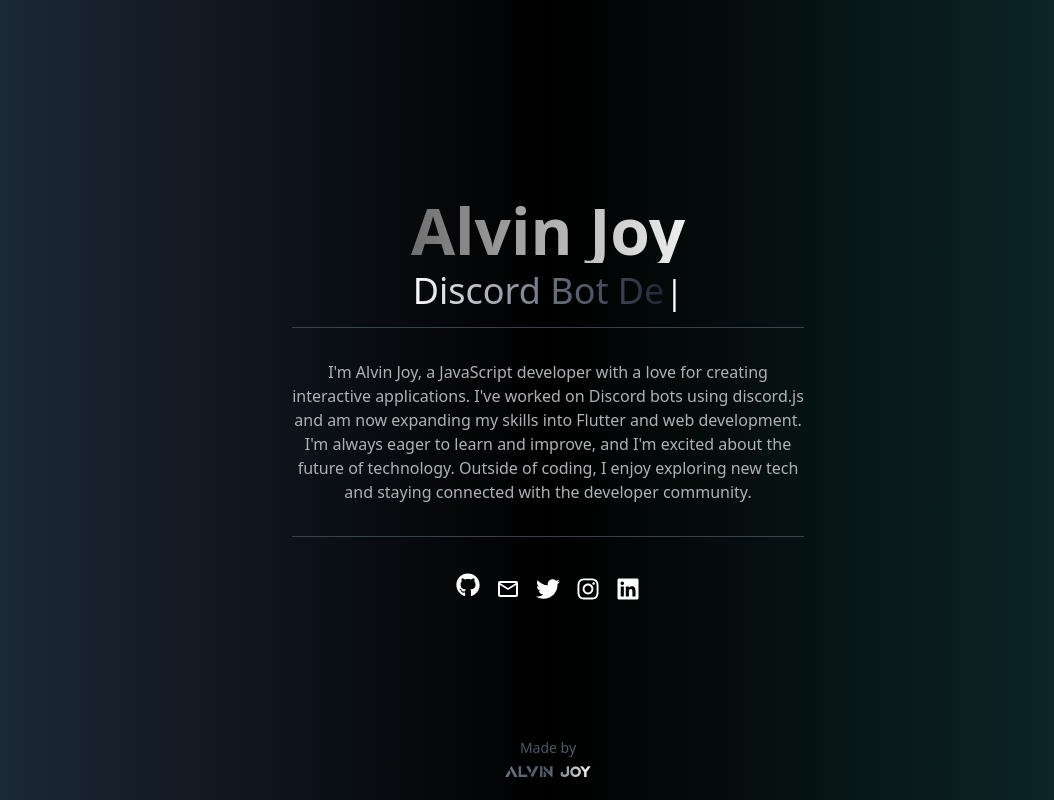
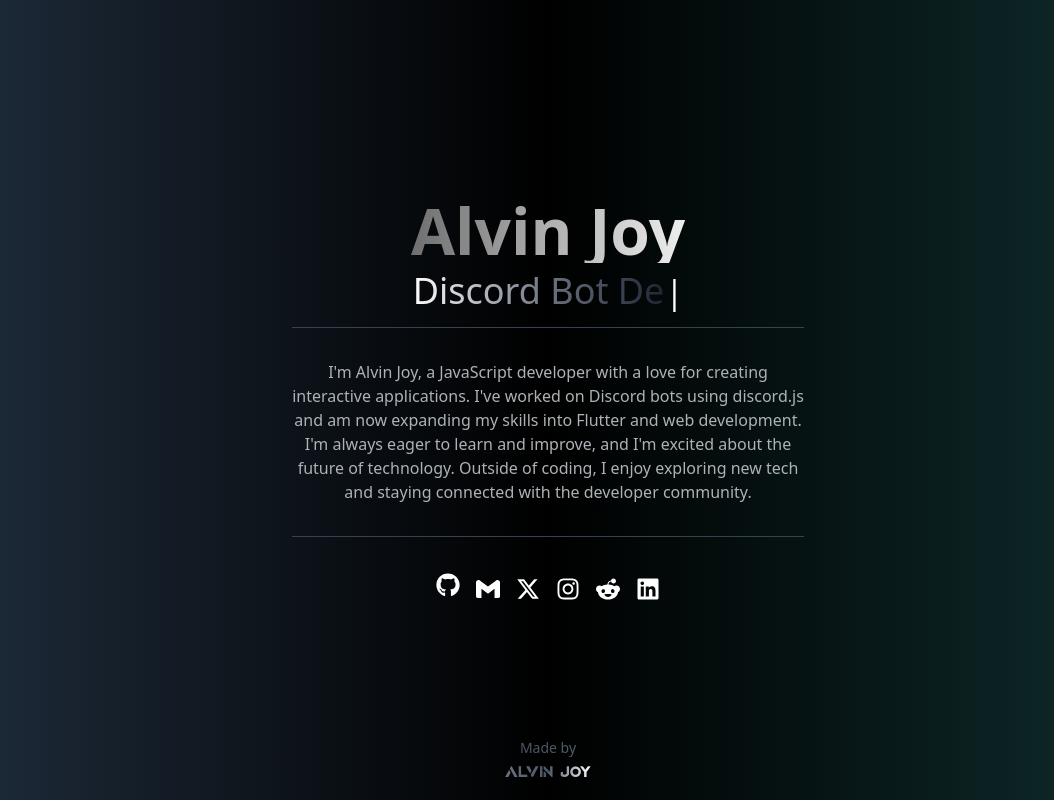
Before and after one commit to alvinsjoy/PortfolioWebsite, a Next.js app: page / in a window 1280 px wide. Shown: the whole page, without its empty margins (92-1146 px from the left). Built offline with nearby package versions, Linux system fonts and the light colour scheme.

Commit message:
Add Reddit contact and update social media icons

```diff
--- a/data.json
+++ b/data.json
@@ -18,6 +18,10 @@
         "link": "https://instagram.com/_alvinjoy_",
         "username": "@_alvinjoy_"
       },
+      "reddit": {
+        "link": "https://reddit.com/u/alvinjoy",
+        "username": "@alvinjoy"
+      },
       "linkedin": {
         "link": "https://linkedin.com/in/alvinsjoy",
         "username": "@alvinsjoy"
--- a/pages/index.tsx
+++ b/pages/index.tsx
@@ -1,8 +1,9 @@
 import { useEffect, useState } from 'react';
 import Link from 'next/link';
 import jsonData from '../data.json';
-import { FaGithub, FaInstagram, FaTwitter, FaLinkedin } from 'react-icons/fa';
-import { MdOutlineEmail } from "react-icons/md";
+import { FaInstagram, FaLinkedin } from 'react-icons/fa';
+import { FaXTwitter, FaGithub, FaRedditAlien } from "react-icons/fa6";
+import { SiGmail   } from "react-icons/si";
 import Type from "../components/Type.jsx";
 //import CustomCursor from '../components/Cursor'
 
@@ -23,7 +24,7 @@ export default function MyComponent() {
   const {
     name,
     bio,
-    contacts: { github, email, twitter, instagram, linkedin },
+    contacts: { github, email, twitter, instagram, reddit, linkedin },
     footer: { madeByText, author, fontClass },
   } = jsonData;
 
@@ -45,29 +46,34 @@ export default function MyComponent() {
       <hr className="border-gray-700 w-full max-w-lg mb-8" />
       <ul className="list-none space-y-2 text-center flex justify-center space-x-4 items-center">
         <li>
-          <Link href={github.link} target="_blank" rel="noopener noreferrer" className="hover:underline">
-            <FaGithub size={24} color="#fff" />
+          <Link href={github.link} target="_blank" rel="noopener noreferrer">
+            <FaGithub size={24} title="GitHub" color="#fff" />
           </Link>
         </li>
 
         <li>
-          <Link href={email.link} target="_blank" rel="noopener noreferrer" className="hover:underline">
-            <MdOutlineEmail size={24} color="#fff" />
+          <Link href={email.link} target="_blank" rel="noopener noreferrer">
+            <SiGmail size={24} title="Email" color="#fff" />
           </Link>
         </li>
         <li>
-          <Link href={twitter.link} target="_blank" rel="noopener noreferrer" className="hover:underline">
-            <FaTwitter size={24} color="#fff" />
+          <Link href={twitter.link} target="_blank" rel="noopener noreferrer">
+            <FaXTwitter size={24} title="Twitter" color="#fff" />
           </Link>
         </li>
         <li>
-          <Link href={instagram.link} target="_blank" rel="noopener noreferrer" className="hover:underline">
-            <FaInstagram size={24} color="#fff" />
+          <Link href={instagram.link} target="_blank" rel="noopener noreferrer">
+            <FaInstagram size={24} title="Instagram" color="#fff" />
           </Link>
         </li>
         <li>
-          <Link href={linkedin.link} target="_blank" rel="noopener noreferrer" className="hover:underline">
-            <FaLinkedin size={24} color="#fff" />
+          <Link href={reddit.link} target="_blank" rel="noopener noreferrer">
+            <FaRedditAlien size={24} title="Reddit" color="#fff" />
+          </Link>
+        </li>
+        <li>
+          <Link href={linkedin.link} target="_blank" rel="noopener noreferrer">
+            <FaLinkedin size={24} title="LinkedIn" color="#fff" />
           </Link>
         </li>
       </ul>
```
